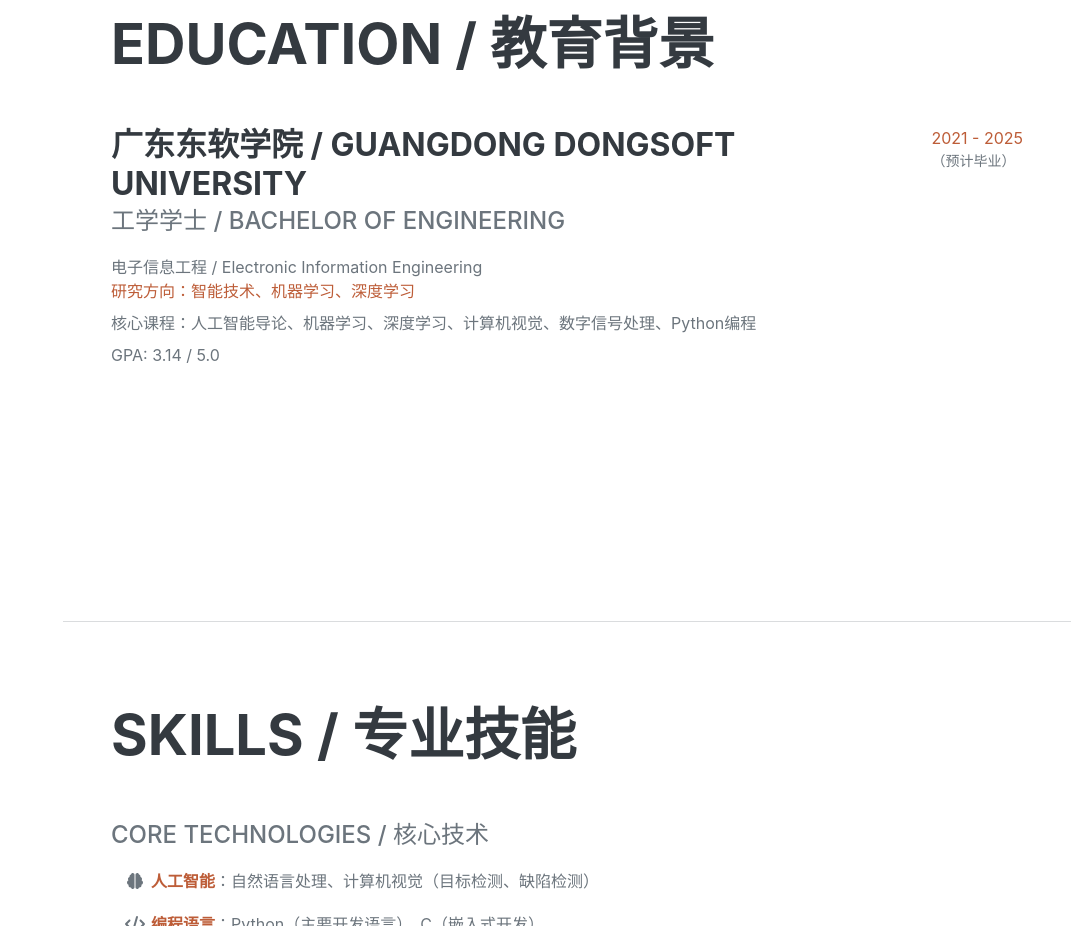
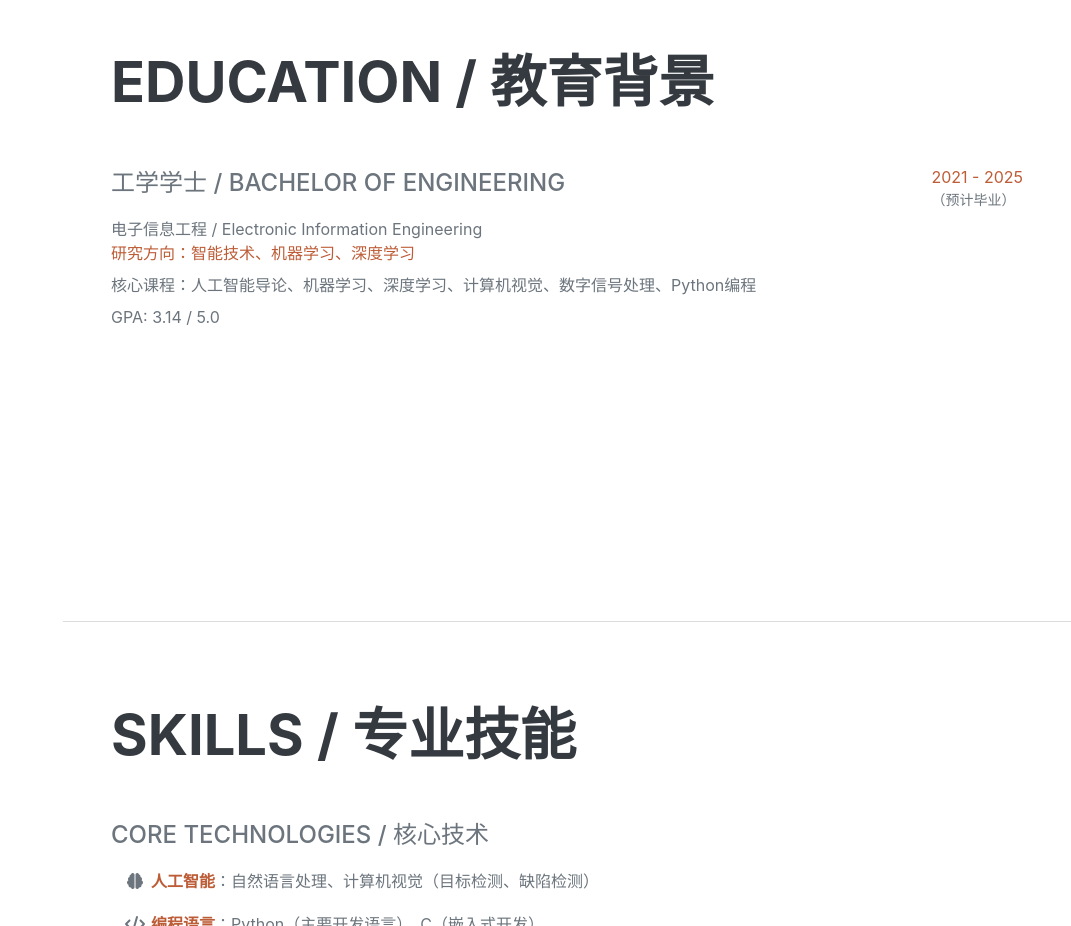
Before and after one commit to AIGlowHub/LeeZeqin, a plain HTML site: page index.html in a window 1280 px wide. Shown: the part 980-1906 px from the top of the page, without its empty margins (209-1280 px from the left). Drawn offline with nearby package versions, Linux system fonts and the light colour scheme; a web font is replaced by a local one.

Commit message:
Update index.html

```diff
--- a/index.html
+++ b/index.html
@@ -169,7 +169,7 @@
                     <div class="d-flex flex-column flex-md-row justify-content-between mb-5">
                         <div class="flex-grow-1">
                             <!-- 学校名称 -->
-                            <h3 class="mb-0">广东东软学院 / Guangdong Dongsoft University</h3>
+<!--                             <h3 class="mb-0">广东东软学院 / Guangdong Dongsoft University</h3> -->
                             <!-- 学位类型 -->
                             <div class="subheading mb-3">工学学士 / Bachelor of Engineering</div>
                             <!-- 专业和研究方向 -->
```
